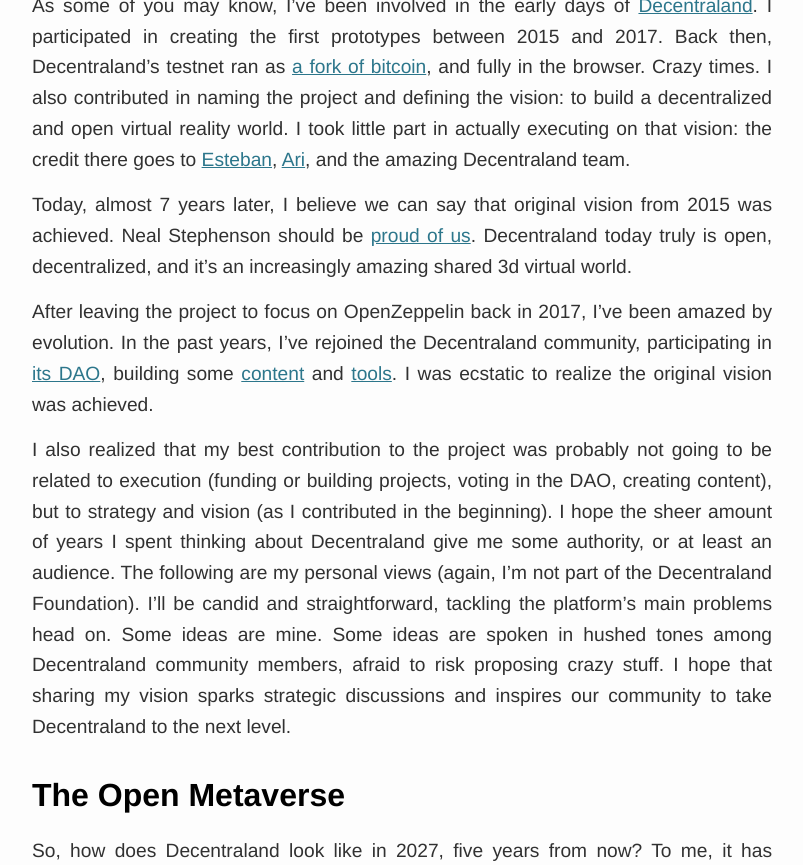
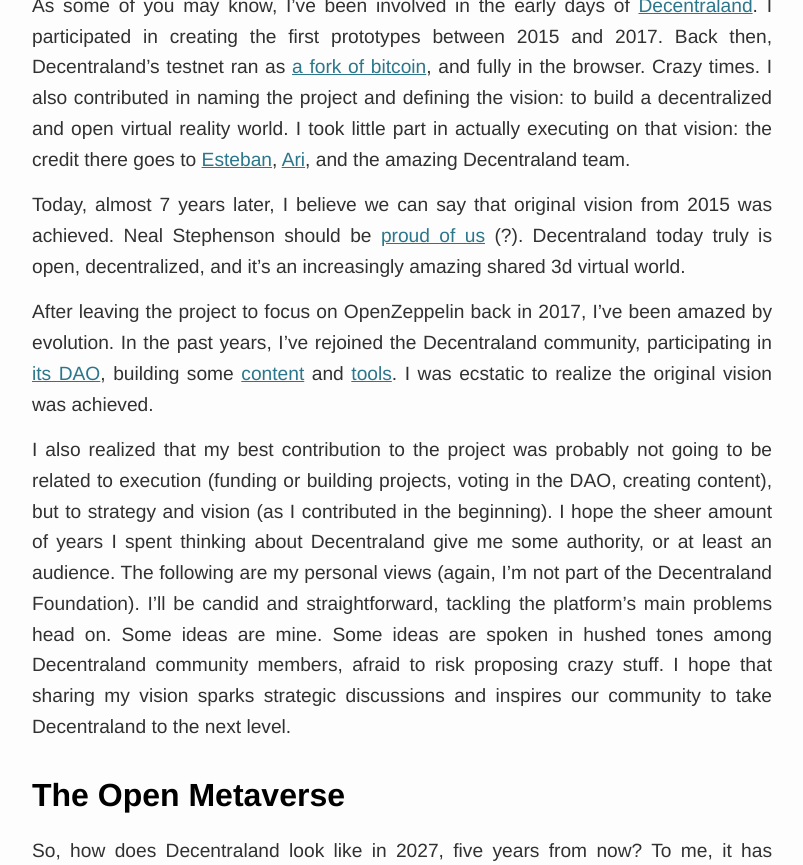
Before and after one commit to tobyornottobe/maraoz.github.io, a Jekyll site: the page built from _posts/2022-01-01-decentraland-vision.md, in a window 1280 px wide and 900 px high, scrolled down 809 px, cut to the strip 35-900 px from the top of the window. Shown: the whole strip, without its empty margins (238-1041 px from the left). Built offline with Jekyll 4.4.1, drawn with Linux system fonts in a browser that asks for light colours.

```diff
--- a/_posts/2022-01-01-decentraland-vision.md
+++ b/_posts/2022-01-01-decentraland-vision.md
@@ -12,7 +12,7 @@ draft: true
 
 As some of you may know, I've been involved in the early days of [Decentraland](https://decentraland.org/). I participated in creating the first prototypes between 2015 and 2017. Back then, Decentraland's testnet ran as [a fork of bitcoin](https://github.com/decentraland/bronzeage-node/commit/7a5245e8434558d298d07d0dd2bd9862ca3af408), and fully in the browser. Crazy times. I also contributed in naming the project and defining the vision: to build a decentralized and open virtual reality world. I took little part in actually executing on that vision: the credit there goes to [Esteban](https://twitter.com/eordano), [Ari](https://twitter.com/arimeilich), and the amazing Decentraland team.
 
-Today, almost 7 years later, I believe we can say that original vision from 2015 was achieved. Neal Stephenson should be [proud of us](https://images.gr-assets.com/authors/1430920344p8/545.jpg). Decentraland today truly is open, decentralized, and it's an increasingly amazing shared 3d virtual world.
+Today, almost 7 years later, I believe we can say that original vision from 2015 was achieved. Neal Stephenson should be [proud of us](https://images.gr-assets.com/authors/1430920344p8/545.jpg) (?). Decentraland today truly is open, decentralized, and it's an increasingly amazing shared 3d virtual world.
 
 After leaving the project to focus on OpenZeppelin back in 2017, I've been amazed by evolution. In the past years, I've rejoined the Decentraland community, participating in [its DAO](https://governance.decentraland.org/), building some [content](https://play.decentraland.org/?position=52,90) and [tools](https://genesis.city/). I was ecstatic to realize the original vision was achieved.
 
```
